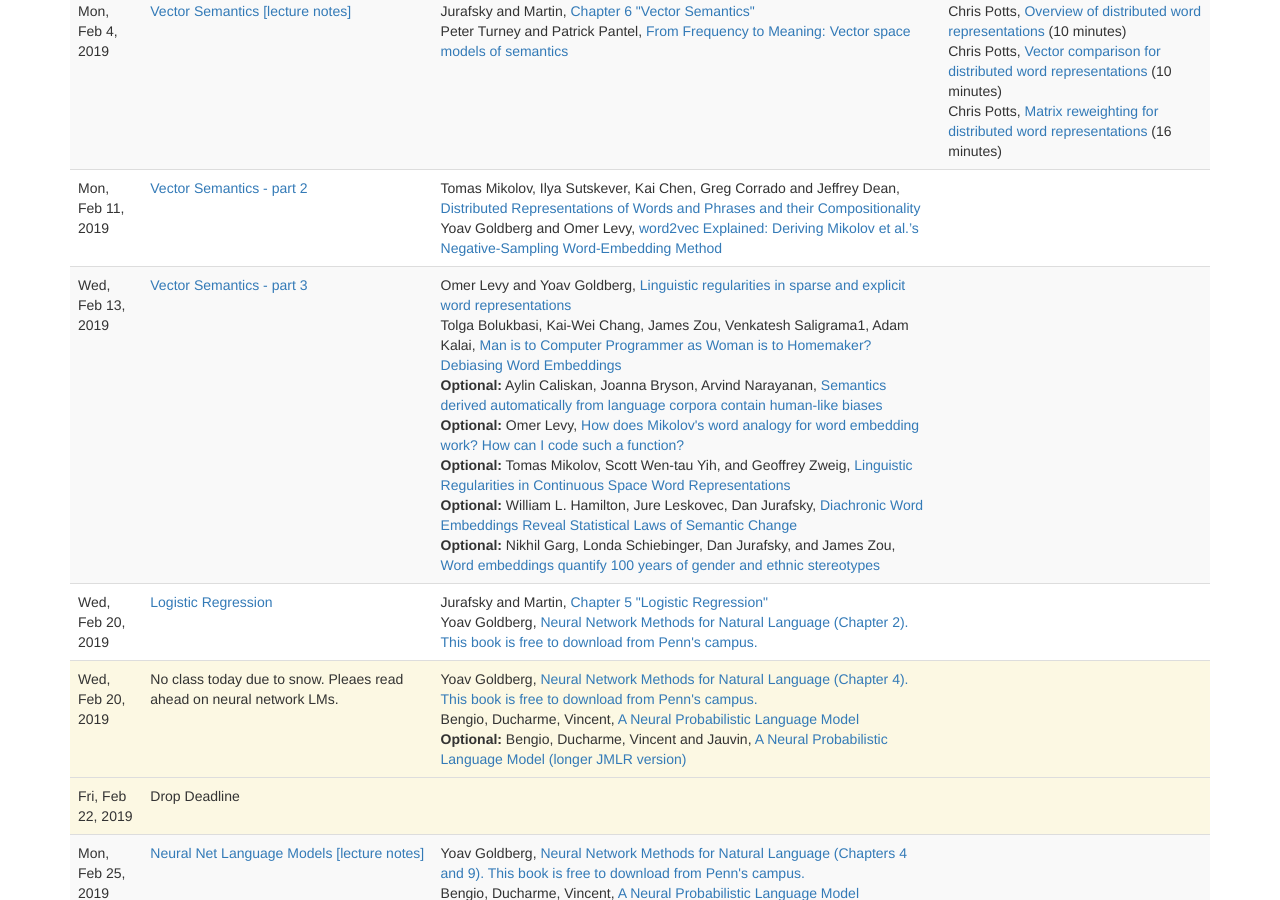
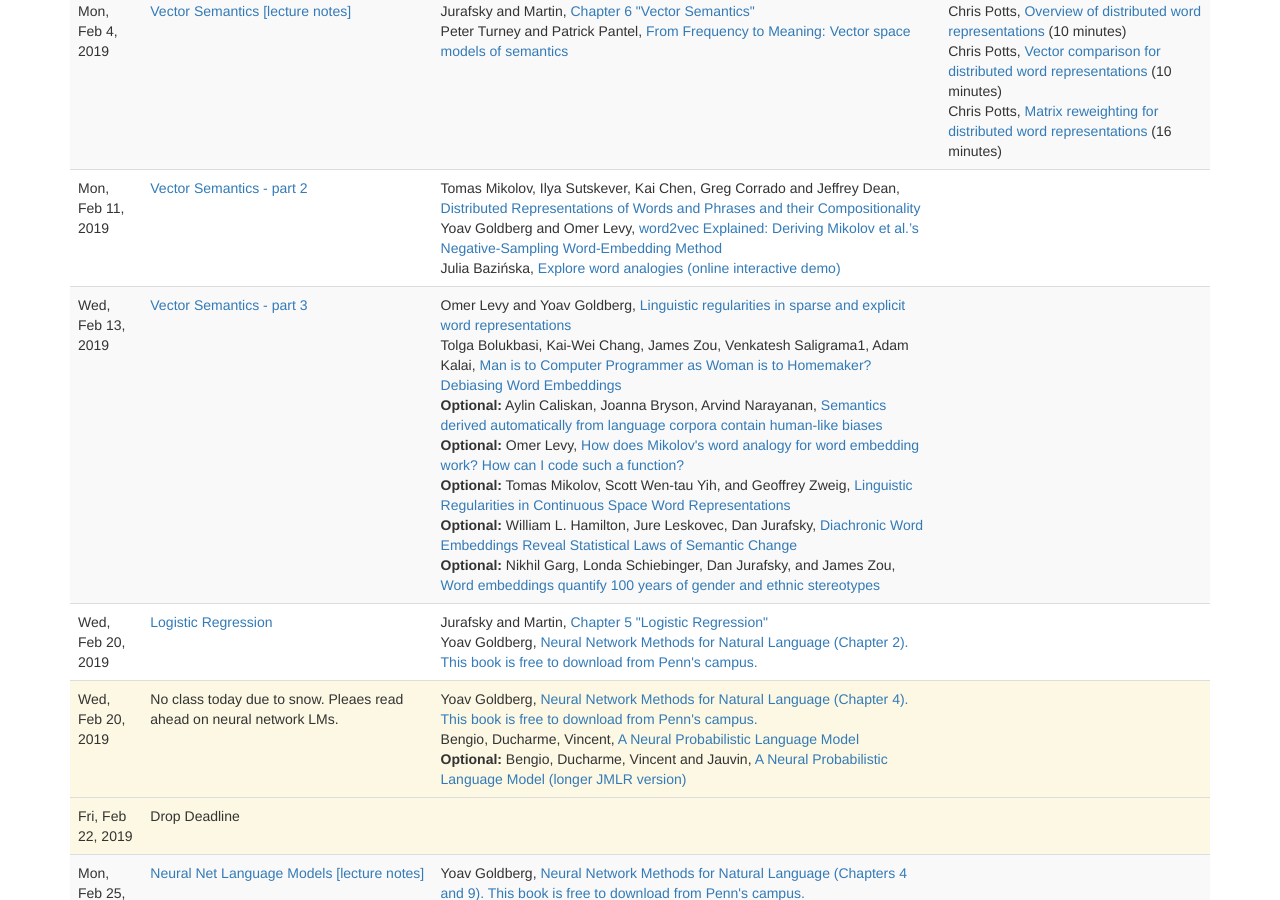
Before and after one commit to computational-linguistics-class/computational-linguistics-class.github.io, a Jekyll site: the page built from lectures.md, in a window 1280 px wide and 900 px high, scrolled down 668 px. Built offline with Jekyll 4.4.1, drawn with Linux system fonts in a browser that asks for light colours; nearby versions of some CDN libraries; a script that is not in the unit is left out.

Commit message:
Added interactive demo of word analogies by Julia Bazińska

```diff
--- a/_data/lectures.yaml
+++ b/_data/lectures.yaml
@@ -128,6 +128,10 @@
       title: word2vec Explained&colon; Deriving Mikolov et al.’s Negative-Sampling Word-Embedding Method
       authors: Yoav Goldberg and Omer Levy
       url: https://arxiv.org/pdf/1402.3722.pdf
+    -
+      title: Explore word analogies (online interactive demo)
+      authors: Julia Bazińska
+      url: https://lamyiowce.github.io/word2viz/
 -
   date: 2019-02-13
   slides: slides/06-vector-semantics-part-3.pdf
```
